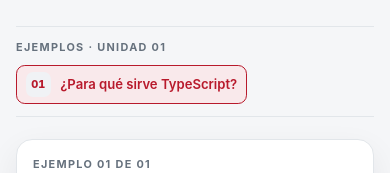
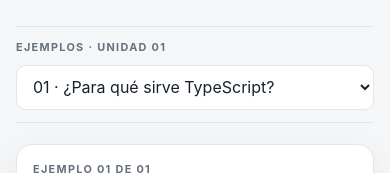
Before and after one commit to pepesan/curso-typescript-twitch, a website built with Vite: page index.html in a window 390 px wide. Shown: the part 270-443 px from the top of the page. Built offline with nearby package versions, Linux system fonts and the light colour scheme.

Commit message:
feat: añade selector de ejemplos en móvil

```diff
--- a/src/app/courseApp.ts
+++ b/src/app/courseApp.ts
@@ -42,6 +42,11 @@ function renderExampleButtons(examples: readonly CourseExample[], activeExampleI
         </li>`).join("");
 }
 
+function renderExampleOptions(examples: readonly CourseExample[]): string {
+    return examples.map((item, index) => `
+        <option value="${item.id}">${String(index + 1).padStart(2, "0")} · ${item.title}</option>`).join("");
+}
+
 function getElement<T extends HTMLElement>(root: HTMLElement, selector: string): T {
     const element = root.querySelector<T>(selector);
     if (!element) {
@@ -53,7 +58,7 @@ function getElement<T extends HTMLElement>(root: HTMLElement, selector: string):
 /** Controla la selección de unidades y ejemplos sin volver a cargar la página. */
 export class CourseApp {
     private readonly allExamples: Array<{ unit: CourseUnit; example: CourseExample }>;
-    private focusAfterRender: "unit" | "example" | null = null;
+    private focusAfterRender: "unit" | "example" | "example-select" | null = null;
 
     constructor(
         private readonly root: HTMLElement,
@@ -63,6 +68,7 @@ export class CourseApp {
         this.renderShell();
 
         root.addEventListener("click", (event: MouseEvent) => this.onClick(event));
+        root.addEventListener("change", (event: Event) => this.onChange(event));
         root.addEventListener("keydown", (event: KeyboardEvent) => {
             if (event.key === "Escape" && this.isMobileMenuOpen()) this.closeMobileMenu(true);
         });
@@ -112,6 +118,7 @@ export class CourseApp {
                 <nav class="example-submenu" aria-label="Ejemplos de la unidad actual">
                   <p class="eyebrow" id="example-menu-title">Ejemplos</p>
                   <ol class="example-list" id="example-list"></ol>
+                  <select class="example-select" id="example-select" aria-labelledby="example-menu-title"></select>
                 </nav>
                 <article class="example-card" aria-labelledby="example-title">
                   <div class="example-card-heading">
@@ -187,6 +194,17 @@ export class CourseApp {
         if (event.target.closest("#next-example")) this.moveExample(1);
     }
 
+    private onChange(event: Event): void {
+        if (!(event.target instanceof HTMLSelectElement) || event.target.id !== "example-select") return;
+
+        const route = routeFromHash(this.units);
+        const targetHash = unitHash(route.unitId, event.target.value);
+        if (window.location.hash !== targetHash) {
+            this.focusAfterRender = "example-select";
+            window.location.hash = targetHash;
+        }
+    }
+
     private isMobileMenuOpen(): boolean {
         return this.root.querySelector("#unit-sidebar")?.classList.contains("is-open") ?? false;
     }
@@ -234,6 +252,9 @@ export class CourseApp {
 
         getElement<HTMLOListElement>(this.root, "#unit-list").innerHTML = renderUnitButtons(this.units, unit.id);
         getElement<HTMLOListElement>(this.root, "#example-list").innerHTML = renderExampleButtons(unit.examples, selectedExample.id);
+        const exampleSelect = getElement<HTMLSelectElement>(this.root, "#example-select");
+        exampleSelect.innerHTML = renderExampleOptions(unit.examples);
+        exampleSelect.value = selectedExample.id;
         getElement<HTMLParagraphElement>(this.root, "#example-menu-title").textContent = `EJEMPLOS · UNIDAD ${unit.id}`;
         getElement<HTMLParagraphElement>(this.root, "#breadcrumb").textContent = `Curso / Unidad ${unit.id}`;
         getElement<HTMLParagraphElement>(this.root, "#lesson-announcement").textContent = `Unidad ${unit.id}: ${unit.title}. Ejemplo: ${selectedExample.title}`;
@@ -294,6 +315,9 @@ export class CourseApp {
                 activeExampleButton?.focus({ preventScroll: true });
             }
         }
+        if (this.focusAfterRender === "example-select") {
+            getElement<HTMLSelectElement>(this.root, "#example-select").focus({ preventScroll: true });
+        }
         this.focusAfterRender = null;
     }
 }
--- a/src/styles/_layout.scss
+++ b/src/styles/_layout.scss
@@ -281,6 +281,10 @@
   list-style: none;
 }
 
+.example-select {
+  display: none;
+}
+
 .example-button {
   display: flex;
   min-height: 2.35rem;
@@ -537,22 +541,29 @@
   }
 
   .example-submenu {
-    overflow-x: auto;
-    overscroll-behavior-x: contain;
+    overflow: visible;
   }
 
   .example-list {
-    width: max-content;
-    min-width: 100%;
-    flex-wrap: nowrap;
+    display: none;
   }
 
-  .example-list li {
-    flex: 0 0 auto;
-  }
+  .example-select {
+    display: block;
+    width: 100%;
+    min-height: 2.8rem;
+    border: 1px solid var(--color-border);
+    border-radius: 0.6rem;
+    background: var(--color-surface);
+    color: var(--color-text);
+    font: inherit;
+    padding: 0.5rem 0.75rem;
 
-  .example-button {
-    white-space: nowrap;
+    &:focus-visible {
+      border-color: var(--color-accent);
+      outline: 2px solid var(--color-accent);
+      outline-offset: 2px;
+    }
   }
 
   .example-workbench {
```
Also changed, not shown: src/app/README.md.
